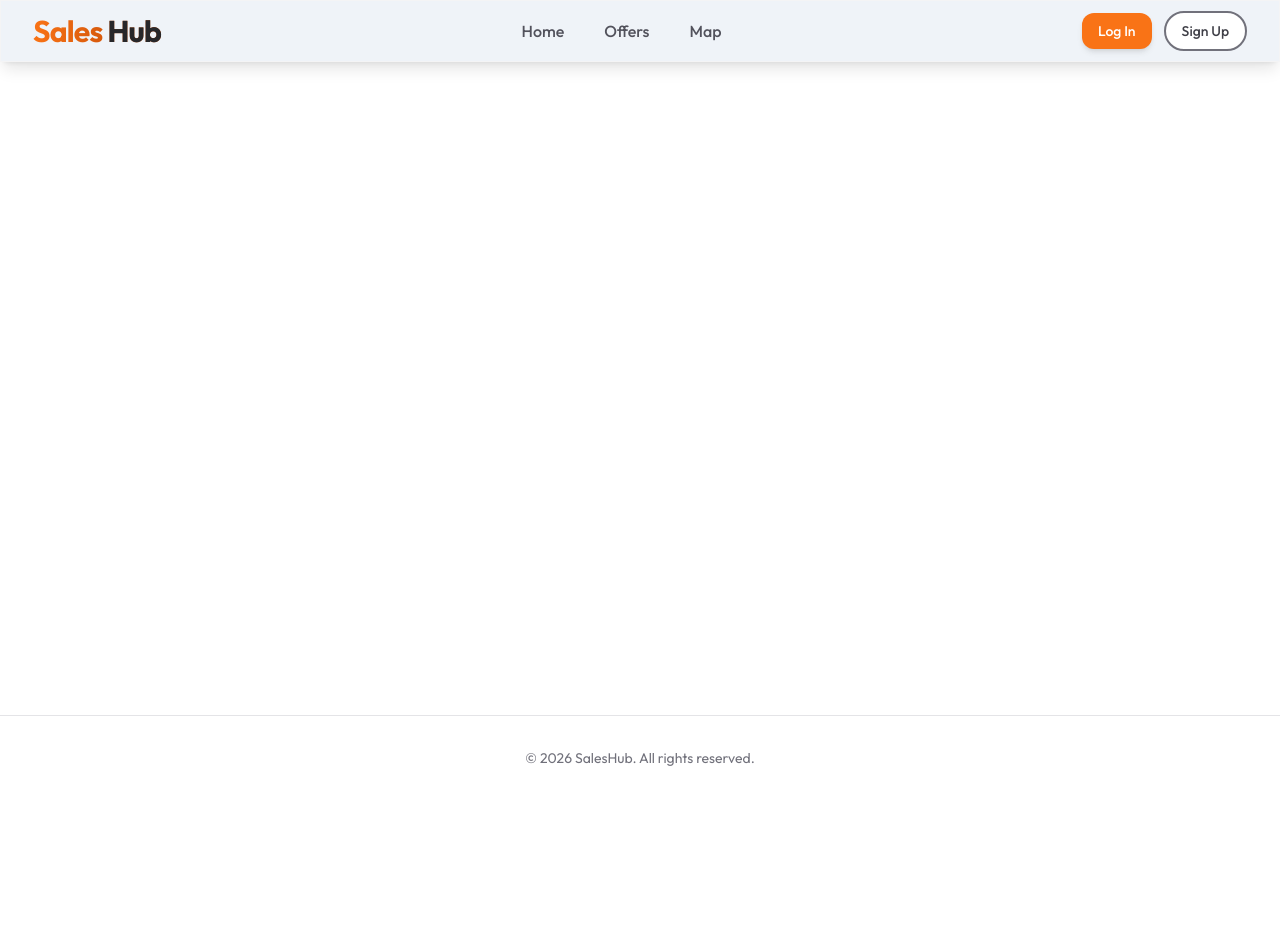
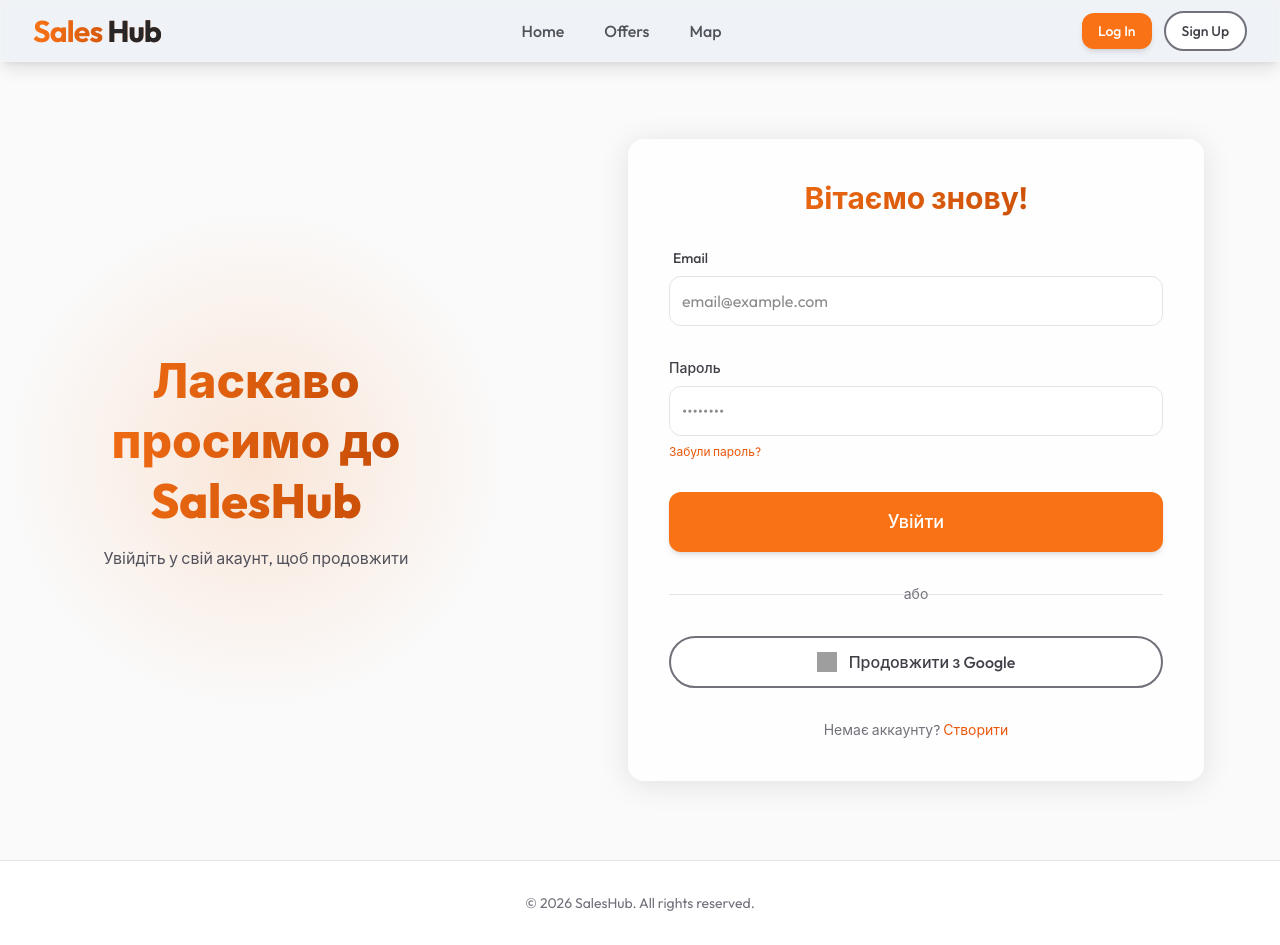
Before and after one commit to SYlence23/SalesHub, a React (Vite) app in the folder frontend-core/: page /login in a window 1280 px wide. Before the commit the page ends 800 px from the top, so only its background shows below. Built offline with nearby package versions, Linux system fonts and the light colour scheme; grey boxes are pictures that could not be loaded.

Commit message:
Login page

```diff
--- a/frontend-core/src/App.tsx
+++ b/frontend-core/src/App.tsx
@@ -1,6 +1,7 @@
 import { Routes, Route } from 'react-router-dom';
 import Navbar from './components/Navbar/Navbar';
 import Home from './pages/Home';
+import Login from './pages/Login';
 
 function App() {
   return (
@@ -9,6 +10,7 @@
       <main className="grow pt-15">
         <Routes>
           <Route path="/" element={<Home />} />
+          <Route path="/login" element={<Login />} />
         </Routes>
       </main>
 
--- /dev/null
+++ b/frontend-core/src/components/Auth/LoginForm.tsx
@@ -0,0 +1,54 @@
+import React, { useState } from 'react';
+
+const LoginForm = () => {
+    const [email, setEmail] = useState('');
+    const [password, setPassword] = useState('');
+    return (
+        <form className="glass-card flex flex-col gap-8 p-10 w-full max-w-2xl shadow-glass dark:shadow-glass-dark">
+            <h2 className="text-3xl font-bold text-center animated-gradient">
+                Вітаємо знову!
+            </h2>
+            <div className="flex flex-col gap-2">
+                <label className="text-sm font-medium ml-1 text-zinc-700 dark:text-zinc-300">Email</label>                <input type="email"
+                    placeholder="email@example.com"
+                    className="p-3 rounded-xl border border-zinc-200 dark:border-white/10 bg-white/50 dark:bg-zinc-800/50 focus:ring-primary-500 outline-none transition-all"
+                    value={email}
+                    onChange={(e) => setEmail(e.target.value)}
+                />
+            </div>
+
+            <div className="flex flex-col gap-2">
+                <label className="text-sm font-medium text-zinc-700 dark:text-zinc-300">Пароль</label>                <input type="password"
+                    placeholder="••••••••"
+                    className="p-3 rounded-xl border border-zinc-200 dark:border-white/10 bg-white/50 dark:bg-zinc-800/50 focus:ring-2 focus:ring-primary-500 outline-none transition-all"
+                    value={password}
+                    onChange={(e) => setPassword(e.target.value)}
+                />
+                <span className="text-xs text-primary-600 hover:underline cursor-pointer">Забули пароль?</span>
+
+            </div>
+
+            <button type="submit" className="btn-primary w-full text-lg py-4">Увійти</button>
+
+            <div className="relative flex items-center justify-center">
+                <div className="absolute inset-0 flex items-center">
+                    <div className="w-full border-t border-zinc-200 dark:border-zinc-800"></div>
+                </div>
+                <span className="relative px-4 bg-transparent text-sm text-zinc-500 dark:text-zinc-400">або</span>
+            </div>
+
+            <button type="button" className="btn-secondary w-full py-3 flex items-center justify-center gap-3">
+                <img src="https://www.svgrepo.com/show/355037/google.svg" className="w-5 h-5" alt="Google" />
+                Продовжити з Google
+            </button>
+
+            <button>
+                <p className="text-center text-sm text-zinc-500 dark:text-zink-400">
+                    Немає аккаунту? <span className="text-primary-600 hover:underline cursor-pointer">Створити</span>
+                </p>
+            </button>
+        </form>
+    );
+};
+
+export default LoginForm;
--- /dev/null
+++ b/frontend-core/src/pages/Login.tsx
@@ -0,0 +1,30 @@
+import React from 'react';
+import LoginForm from '../components/Auth/LoginForm';
+
+const Login = () => {
+    return (
+        <div className="min-h-screen bg-zinc-50 dark:bg-zinc-950 flex flex-col">
+            <div className="grow grid grid-cols-1 md:grid-cols-5 items-center">
+                <div className="hidden md:flex md:col-span-2 min-h-[500px] items-center justify-center relative p-10 overflow-hidden">
+                    <div className="absolute inset-0 opacity-15 dark:opacity-10 bg-[radial-gradient(circle_at_center,var(--color-primary-500)_0%,transparent_70%)]"></div>
+                    <div className="relative z-10 text-center flex flex-col items-center gap-4">
+                        <h1 className="text-5xl font-extrabold animated-gradient leading-tight">
+                            Ласкаво просимо до SalesHub
+                        </h1>
+                        <p className="text-zinc-600 dark:text-zinc-400 max-w-sm">
+                            Увійдіть у свій акаунт, щоб продовжити
+                        </p>
+                    </div>
+                </div>
+                <div className="md:col-span-3 flex flex-col items-center justify-center p-6 md:p-12">
+                    <div className="w-full max-w-xl md:ml-10">
+                        <LoginForm />
+                    </div>
+                </div>
+
+            </div>
+        </div>
+    );
+};
+
+export default Login;
```
